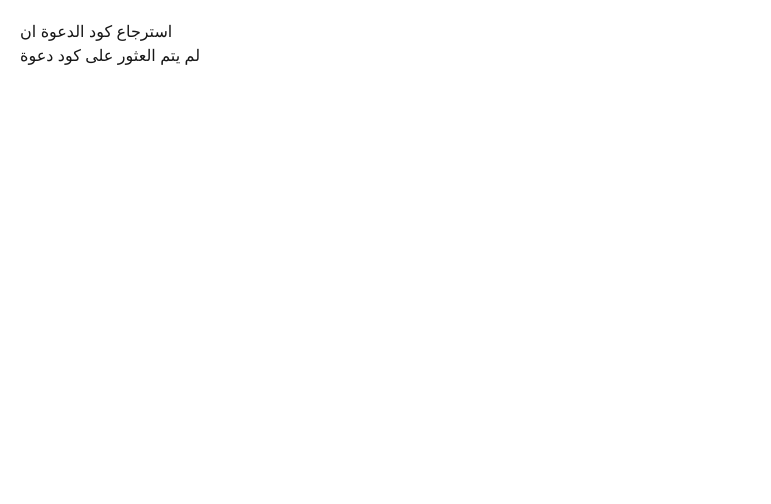
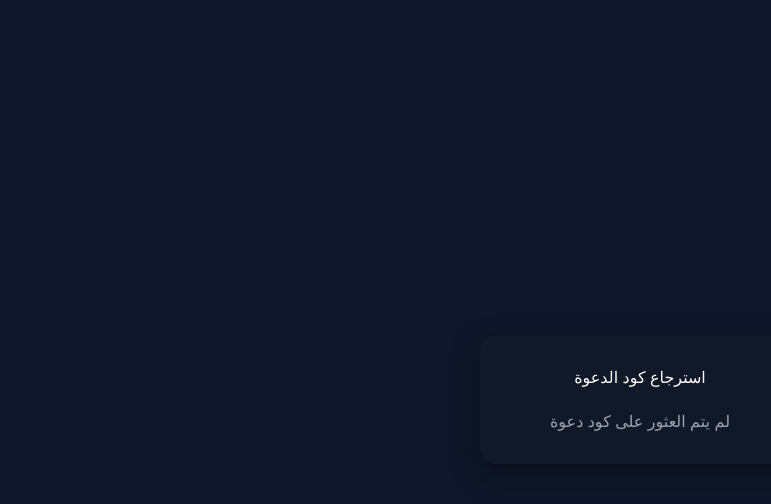
Before and after one commit to abdullah-hatem-dev/nextjs-boilerplate, a Next.js app: page /recover-referral in a window 1280 px wide. Shown: the top 504 px of the page, without its empty margins (0-771 px from the left). Built offline with nearby package versions, Linux system fonts and the light colour scheme.

Commit message:
Update page.tsx

```diff
--- a/app/recover-referral/page.tsx
+++ b/app/recover-referral/page.tsx
@@ -4,6 +4,7 @@ import { useEffect, useState } from "react";
 
 export default function RecoverReferralPage() {
   const [code, setCode] = useState<string | null>(null);
+  const [copied, setCopied] = useState(false);
 
   useEffect(() => {
     const cookies = document.cookie.split("; ");
@@ -17,18 +18,81 @@ export default function RecoverReferralPage() {
     }
   }, []);
 
+  const copyToClipboard = async () => {
+    if (!code) return;
+
+    await navigator.clipboard.writeText(code);
+    setCopied(true);
+
+    setTimeout(() => setCopied(false), 1500);
+  };
+
   return (
-    <div style={{ padding: 20 }}>
-      <h2>استرجاع كود الدعوة ان</h2>
+    <div style={styles.container}>
+      <div style={styles.card}>
+        <h2 style={styles.title}>استرجاع كود الدعوة</h2>
 
-      {code ? (
-        <>
-          <p>رمز الدعوة المخزن:</p>
-          <h3>{code}</h3>
-        </>
-      ) : (
-        <p>لم يتم العثور على كود دعوة</p>
-      )}
+        {code ? (
+          <div style={styles.row}>
+            <span style={styles.code}>{code}</span>
+
+            <button onClick={copyToClipboard} style={styles.button}>
+              {copied ? "تم النسخ ✓" : "نسخ"}
+            </button>
+          </div>
+        ) : (
+          <p style={styles.empty}>لم يتم العثور على كود دعوة</p>
+        )}
+      </div>
     </div>
   );
 }
+
+const styles: Record<string, React.CSSProperties> = {
+  container: {
+    height: "100vh",
+    display: "flex",
+    justifyContent: "center",
+    alignItems: "center",
+    background: "#0f172a",
+  },
+  card: {
+    background: "#111827",
+    padding: "30px",
+    borderRadius: "16px",
+    minWidth: "320px",
+    textAlign: "center",
+    boxShadow: "0 10px 30px rgba(0,0,0,0.4)",
+  },
+  title: {
+    color: "#fff",
+    marginBottom: "20px",
+  },
+  row: {
+    display: "flex",
+    justifyContent: "space-between",
+    alignItems: "center",
+    gap: "10px",
+    background: "#1f2937",
+    padding: "12px",
+    borderRadius: "10px",
+  },
+  code: {
+    color: "#fff",
+    fontSize: "16px",
+    fontWeight: "bold",
+    wordBreak: "break-all",
+  },
+  button: {
+    background: "#22c55e",
+    border: "none",
+    padding: "8px 12px",
+    borderRadius: "8px",
+    color: "#fff",
+    cursor: "pointer",
+    fontWeight: "bold",
+  },
+  empty: {
+    color: "#9ca3af",
+  },
+};
```
